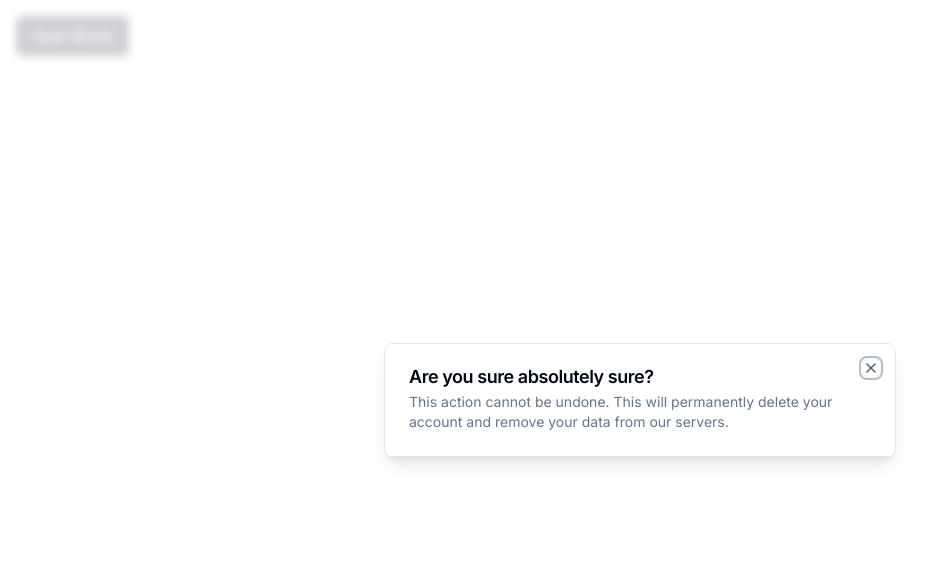
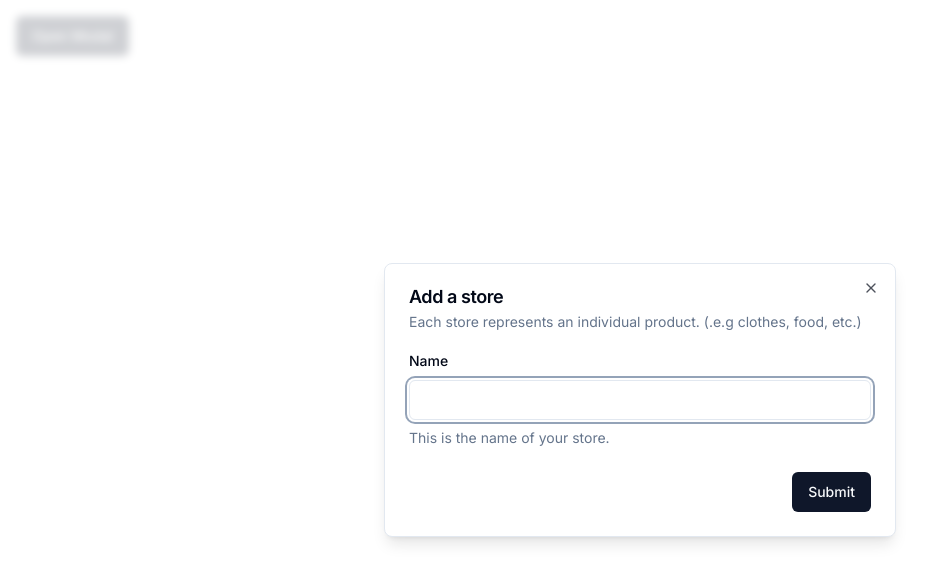
Before and after one commit to neilgebhard/ecommerce, a Next.js app: page / in a window 1280 px wide. Both pictures are taken after a click on the button "Open Modal". Shown: the top 582 px of the page, without its empty margins (0-946 px from the left). Built offline with nearby package versions, Linux system fonts and the light colour scheme.

Commit message:
Add a context with a dialog

```diff
--- a/app/(root)/page.tsx
+++ b/app/(root)/page.tsx
@@ -1,7 +1,7 @@
 'use client'
 
 import { Button } from '@/components/ui/button'
-import { useModal } from '@/context/ModalProvider'
+import { useModal } from '@/app/context/StoreModalProvider'
 import { UserButton } from '@clerk/nextjs'
 
 export default function Home() {
--- /dev/null
+++ b/app/context/StoreModalProvider.tsx
@@ -0,0 +1,105 @@
+'use client'
+
+import { createContext, useContext, useState } from 'react'
+import {
+  Dialog,
+  DialogContent,
+  DialogDescription,
+  DialogFooter,
+  DialogHeader,
+  DialogTitle,
+  DialogTrigger,
+} from '@/components/ui/dialog'
+
+import {
+  Form,
+  FormControl,
+  FormDescription,
+  FormField,
+  FormItem,
+  FormLabel,
+  FormMessage,
+} from '@/components/ui/form'
+import { Input } from '@/components/ui/input'
+
+import * as z from 'zod'
+import { useForm } from 'react-hook-form'
+import { zodResolver } from '@hookform/resolvers/zod'
+import { Button } from '@/components/ui/button'
+
+const formSchema = z.object({
+  name: z.string().min(1).max(50),
+})
+
+type Props = {
+  openModal: () => void
+}
+
+const Context = createContext<Props>({} as Props)
+
+export const ModalProvider = ({ children }: { children: React.ReactNode }) => {
+  const [isOpen, setIsOpen] = useState(false)
+
+  const form = useForm<z.infer<typeof formSchema>>({
+    resolver: zodResolver(formSchema),
+    defaultValues: {
+      name: '',
+    },
+  })
+
+  const onSubmit = async (data: z.infer<typeof formSchema>) => {
+    // TODO: create store
+    console.log(data)
+  }
+
+  const openModal = () => setIsOpen(true)
+
+  const onChange = (open: boolean) => setIsOpen(open)
+
+  return (
+    <Context.Provider value={{ openModal }}>
+      {children}
+      <Dialog open={isOpen} onOpenChange={onChange}>
+        <DialogContent>
+          <DialogHeader>
+            <DialogTitle>Add a store</DialogTitle>
+            <DialogDescription>
+              Each store represents an individual product. (.e.g clothes, food,
+              etc.)
+            </DialogDescription>
+          </DialogHeader>
+          <Form {...form}>
+            <div>
+              <form
+                onSubmit={form.handleSubmit(onSubmit)}
+                className='space-y-6'
+              >
+                <FormField
+                  control={form.control}
+                  name='name'
+                  render={({ field }) => (
+                    <FormItem>
+                      <FormLabel>Name</FormLabel>
+                      <FormControl>
+                        <Input {...field} />
+                      </FormControl>
+                      <FormDescription>
+                        This is the name of your store.
+                      </FormDescription>
+                      <FormMessage />
+                    </FormItem>
+                  )}
+                />
+                <DialogFooter>
+                  <Button type='submit'>Submit</Button>
+                </DialogFooter>
+              </form>
+            </div>
+          </Form>
+        </DialogContent>
+      </Dialog>
+    </Context.Provider>
+  )
+}
+
+export const useModal = () => useContext(Context)
--- a/app/layout.tsx
+++ b/app/layout.tsx
@@ -2,7 +2,7 @@
 import type { Metadata } from 'next'
 import { Inter } from 'next/font/google'
 import { ClerkProvider } from '@clerk/nextjs'
-import { ModalProvider } from '@/context/ModalProvider'
+import { ModalProvider } from '@/app/context/StoreModalProvider'
 
 const inter = Inter({ subsets: ['latin'] })
 
--- /dev/null
+++ b/components/ui/form.tsx
@@ -0,0 +1,176 @@
+import * as React from "react"
+import * as LabelPrimitive from "@radix-ui/react-label"
+import { Slot } from "@radix-ui/react-slot"
+import {
+  Controller,
+  ControllerProps,
+  FieldPath,
+  FieldValues,
+  FormProvider,
+  useFormContext,
+} from "react-hook-form"
+
+import { cn } from "@/lib/utils"
+import { Label } from "@/components/ui/label"
+
+const Form = FormProvider
+
+type FormFieldContextValue<
+  TFieldValues extends FieldValues = FieldValues,
+  TName extends FieldPath<TFieldValues> = FieldPath<TFieldValues>
+> = {
+  name: TName
+}
+
+const FormFieldContext = React.createContext<FormFieldContextValue>(
+  {} as FormFieldContextValue
+)
+
+const FormField = <
+  TFieldValues extends FieldValues = FieldValues,
+  TName extends FieldPath<TFieldValues> = FieldPath<TFieldValues>
+>({
+  ...props
+}: ControllerProps<TFieldValues, TName>) => {
+  return (
+    <FormFieldContext.Provider value={{ name: props.name }}>
+      <Controller {...props} />
+    </FormFieldContext.Provider>
+  )
+}
+
+const useFormField = () => {
+  const fieldContext = React.useContext(FormFieldContext)
+  const itemContext = React.useContext(FormItemContext)
+  const { getFieldState, formState } = useFormContext()
+
+  const fieldState = getFieldState(fieldContext.name, formState)
+
+  if (!fieldContext) {
+    throw new Error("useFormField should be used within <FormField>")
+  }
+
+  const { id } = itemContext
+
+  return {
+    id,
+    name: fieldContext.name,
+    formItemId: `${id}-form-item`,
+    formDescriptionId: `${id}-form-item-description`,
+    formMessageId: `${id}-form-item-message`,
+    ...fieldState,
+  }
+}
+
+type FormItemContextValue = {
+  id: string
+}
+
+const FormItemContext = React.createContext<FormItemContextValue>(
+  {} as FormItemContextValue
+)
+
+const FormItem = React.forwardRef<
+  HTMLDivElement,
+  React.HTMLAttributes<HTMLDivElement>
+>(({ className, ...props }, ref) => {
+  const id = React.useId()
+
+  return (
+    <FormItemContext.Provider value={{ id }}>
+      <div ref={ref} className={cn("space-y-2", className)} {...props} />
+    </FormItemContext.Provider>
+  )
+})
+FormItem.displayName = "FormItem"
+
+const FormLabel = React.forwardRef<
+  React.ElementRef<typeof LabelPrimitive.Root>,
+  React.ComponentPropsWithoutRef<typeof LabelPrimitive.Root>
+>(({ className, ...props }, ref) => {
+  const { error, formItemId } = useFormField()
+
+  return (
+    <Label
+      ref={ref}
+      className={cn(error && "text-destructive", className)}
+      htmlFor={formItemId}
+      {...props}
+    />
+  )
+})
+FormLabel.displayName = "FormLabel"
+
+const FormControl = React.forwardRef<
+  React.ElementRef<typeof Slot>,
+  React.ComponentPropsWithoutRef<typeof Slot>
+>(({ ...props }, ref) => {
+  const { error, formItemId, formDescriptionId, formMessageId } = useFormField()
+
+  return (
+    <Slot
+      ref={ref}
+      id={formItemId}
+      aria-describedby={
+        !error
+          ? `${formDescriptionId}`
+          : `${formDescriptionId} ${formMessageId}`
+      }
+      aria-invalid={!!error}
+      {...props}
+    />
+  )
+})
+FormControl.displayName = "FormControl"
+
+const FormDescription = React.forwardRef<
+  HTMLParagraphElement,
+  React.HTMLAttributes<HTMLParagraphElement>
+>(({ className, ...props }, ref) => {
+  const { formDescriptionId } = useFormField()
+
+  return (
+    <p
+      ref={ref}
+      id={formDescriptionId}
+      className={cn("text-sm text-muted-foreground", className)}
+      {...props}
+    />
+  )
+})
+FormDescription.displayName = "FormDescription"
+
+const FormMessage = React.forwardRef<
+  HTMLParagraphElement,
+  React.HTMLAttributes<HTMLParagraphElement>
+>(({ className, children, ...props }, ref) => {
+  const { error, formMessageId } = useFormField()
+  const body = error ? String(error?.message) : children
+
+  if (!body) {
+    return null
+  }
+
+  return (
+    <p
+      ref={ref}
+      id={formMessageId}
+      className={cn("text-sm font-medium text-destructive", className)}
+      {...props}
+    >
+      {body}
+    </p>
+  )
+})
+FormMessage.displayName = "FormMessage"
+
+export {
+  useFormField,
+  Form,
+  FormItem,
+  FormLabel,
+  FormControl,
+  FormDescription,
+  FormMessage,
+  FormField,
+}
--- /dev/null
+++ b/components/ui/input.tsx
@@ -0,0 +1,25 @@
+import * as React from "react"
+
+import { cn } from "@/lib/utils"
+
+export interface InputProps
+  extends React.InputHTMLAttributes<HTMLInputElement> {}
+
+const Input = React.forwardRef<HTMLInputElement, InputProps>(
+  ({ className, type, ...props }, ref) => {
+    return (
+      <input
+        type={type}
+        className={cn(
+          "flex h-10 w-full rounded-md border border-input bg-background px-3 py-2 text-sm ring-offset-background file:border-0 file:bg-transparent file:text-sm file:font-medium placeholder:text-muted-foreground focus-visible:outline-none focus-visible:ring-2 focus-visible:ring-ring focus-visible:ring-offset-2 disabled:cursor-not-allowed disabled:opacity-50",
+          className
+        )}
+        ref={ref}
+        {...props}
+      />
+    )
+  }
+)
+Input.displayName = "Input"
+
+export { Input }
--- /dev/null
+++ b/components/ui/label.tsx
@@ -0,0 +1,26 @@
+"use client"
+
+import * as React from "react"
+import * as LabelPrimitive from "@radix-ui/react-label"
+import { cva, type VariantProps } from "class-variance-authority"
+
+import { cn } from "@/lib/utils"
+
+const labelVariants = cva(
+  "text-sm font-medium leading-none peer-disabled:cursor-not-allowed peer-disabled:opacity-70"
+)
+
+const Label = React.forwardRef<
+  React.ElementRef<typeof LabelPrimitive.Root>,
+  React.ComponentPropsWithoutRef<typeof LabelPrimitive.Root> &
+    VariantProps<typeof labelVariants>
+>(({ className, ...props }, ref) => (
+  <LabelPrimitive.Root
+    ref={ref}
+    className={cn(labelVariants(), className)}
+    {...props}
+  />
+))
+Label.displayName = LabelPrimitive.Root.displayName
+
+export { Label }
--- a/context/ModalProvider.tsx
+++ /dev/null
@@ -1,44 +0,0 @@
-'use client'
-
-import { createContext, useContext, useState } from 'react'
-import {
-  Dialog,
-  DialogContent,
-  DialogDescription,
-  DialogHeader,
-  DialogTitle,
-  DialogTrigger,
-} from '@/components/ui/dialog'
-
-type Props = {
-  openModal: () => void
-}
-
-const Context = createContext<Props>({} as Props)
-
-export const ModalProvider = ({ children }: { children: React.ReactNode }) => {
-  const [isOpen, setIsOpen] = useState(false)
-
-  const openModal = () => setIsOpen(true)
-
-  const onChange = (open: boolean) => setIsOpen(open)
-
-  return (
-    <Context.Provider value={{ openModal }}>
-      <Dialog open={isOpen} onOpenChange={onChange}>
-        <DialogContent>
-          <DialogHeader>
-            <DialogTitle>Are you sure absolutely sure?</DialogTitle>
-            <DialogDescription>
-              This action cannot be undone. This will permanently delete your
-              account and remove your data from our servers.
-            </DialogDescription>
-          </DialogHeader>
-        </DialogContent>
-      </Dialog>
-      {children}
-    </Context.Provider>
-  )
-}
-
-export const useModal = () => useContext(Context)
--- a/package.json
+++ b/package.json
@@ -10,7 +10,9 @@
   },
   "dependencies": {
     "@clerk/nextjs": "^4.21.15",
+    "@hookform/resolvers": "^3.1.1",
     "@radix-ui/react-dialog": "^1.0.4",
+    "@radix-ui/react-label": "^2.0.2",
     "@radix-ui/react-slot": "^1.0.2",
     "@types/node": "20.4.2",
     "@types/react": "18.2.15",
@@ -25,9 +27,11 @@
     "postcss": "8.4.26",
     "react": "18.2.0",
     "react-dom": "18.2.0",
+    "react-hook-form": "^7.45.1",
     "tailwind-merge": "^1.14.0",
     "tailwindcss": "3.3.3",
     "tailwindcss-animate": "^1.0.6",
-    "typescript": "5.1.6"
+    "typescript": "5.1.6",
+    "zod": "^3.21.4"
   }
 }
```
Also changed, not shown: 1 other file (tests, documents, lock files or other folders).
